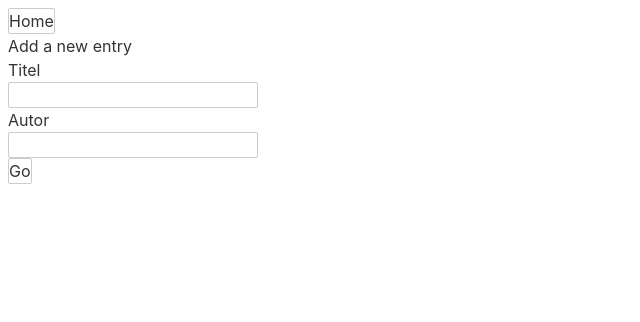
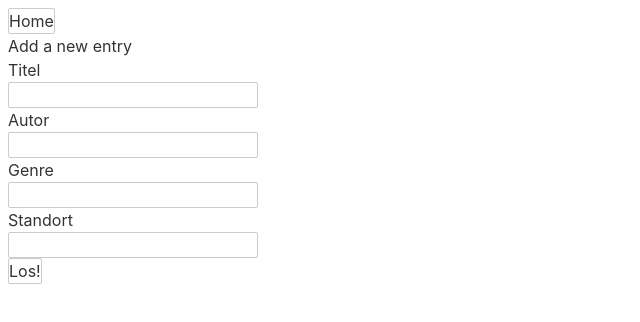
Before and after one commit to nividov/my_little_library, a Svelte app: page / in a window 1280 px wide. Both pictures are taken after a click on the button "Add entry". Shown: the top 322 px of the page, without its empty margins (0-640 px from the left). Built offline with nearby package versions, Linux system fonts and the light colour scheme.

Commit message:
added editing entries from the list. Added new fields

```diff
--- a/src/Components/AddEntry.svelte
+++ b/src/Components/AddEntry.svelte
@@ -13,5 +13,9 @@
     <input type="text" name="title"><br>
     <label for="author"> Autor </label>
     <input type="text" name="author"><br>
-    <button type="submit">Go</button>
+    <label for="genre"> Genre </label>
+    <input type="text" name="genre"><br>
+    <label for="location"> Standort </label>
+    <input type="text" name="location"><br>
+    <button type="submit"> Los! </button>
 </form>
--- a/src/Components/BookList.svelte
+++ b/src/Components/BookList.svelte
@@ -1,16 +1,29 @@
 <script>
     import { data } from "../store.js"
     import HomeButton from "./HomeButton.svelte"
+    import ItemDetails from "./ItemDetails.svelte"
     data.useLocalStorage();
 
+    let itemDetails = false
+    let itemNr
 
+    function showDetail(itemNumber){
+        itemDetails = true
+        itemNr = itemNumber
+    }
 
 </script>
+
 <HomeButton />
+
 <div>BookList</div>
 <div>
     <div class="pr-2 w-1/2">Titel - Autor</div>
-    {#each $data as item}
-        <div class="pr-2 w-1/2">{item.title} - {item.author}</div>
+    {#each $data as item, i}
+        <div on:click={() => showDetail(i)}>{item.title} - {item.author}</div>
     {/each}
 </div>
+
+{#if itemDetails}
+    <ItemDetails {itemNr} on:closeDetail={() => itemDetails = false}/>
+{/if}
--- a/src/Components/DataHandling.js
+++ b/src/Components/DataHandling.js
@@ -1,12 +1,19 @@
 import { data } from "../store.js"
 import { get } from 'svelte/store';
 
-export function addNewEntry(newEntry) {
-    data.useLocalStorage()
+export function addNewEntry(userInput) {
     let dataStore = get(data)
-    let newObject = processInput(newEntry)
+    let newObject = processInput(userInput)
     if(!checkForDuplicates(newObject, dataStore)){
         addInputToData(newObject, dataStore)
+    }
+}
+
+export function changeEntry(userInput, index){
+    let dataStore = get(data)
+    let newObject = processInput(userInput)
+    if(!checkForDuplicates(newObject, dataStore)){
+        changeData(newObject, dataStore, index)
     }
 }
 
@@ -14,9 +21,14 @@ function processInput(input){
     let form = input.currentTarget
     let title = form.elements.namedItem("title").value
     let author = form.elements.namedItem("author").value
+    let genre = form.elements.namedItem("genre").value
+    let location = form.elements.namedItem("location").value
+
     return {
         title: title,
-        author: author
+        author: author,
+        genre: genre,
+        location: location
     }
 }
 
@@ -37,3 +49,8 @@ function checkForDuplicates(input, dataStore){
 function addInputToData(newEntry, dataStore){
     data.set([...dataStore, newEntry])
 }
+
+function changeData(newEntry, dataStore, index){
+    dataStore[index] = newEntry
+    data.set(dataStore)
+}
--- /dev/null
+++ b/src/Components/ItemDetails.svelte
@@ -0,0 +1,34 @@
+<script>
+    import { changeEntry } from "./DataHandling.js"
+
+    import {createEventDispatcher} from 'svelte';
+    const dispatch = createEventDispatcher();
+    import { data } from "../store.js"
+
+    export let itemNr
+    let entry = $data[itemNr]
+
+    let obj = $data
+    console.log(obj[0].title)
+
+
+</script>
+
+<div class="fixed inset-0">
+	<div class="bg-black opacity-50 fixed inset-0 "></div>
+        <div class="fixed inset-0 px-16 pt-8 my-16 text-center">
+            <form on:submit|preventDefault={(e) => changeEntry(e, itemNr)} action="">
+                <label for="title"> Titel </label>
+                <input type="text" name="title" value={entry.title||""}><br>
+                <label for="author"> Autor </label>
+                <input type="text" name="author" value={entry.author||""}><br>
+                <label for="genre"> Genre </label>
+                <input type="text" name="genre" value={entry.genre||""}><br>
+                <label for="location"> Standort </label>
+                <input type="text" name="location" value={entry.location||""}><br>
+
+                <button type="submit">Save</button>
+            </form>
+        <div on:click={() => dispatch("closeDetail")}>x</div>
+	</div>
+</div>
```
